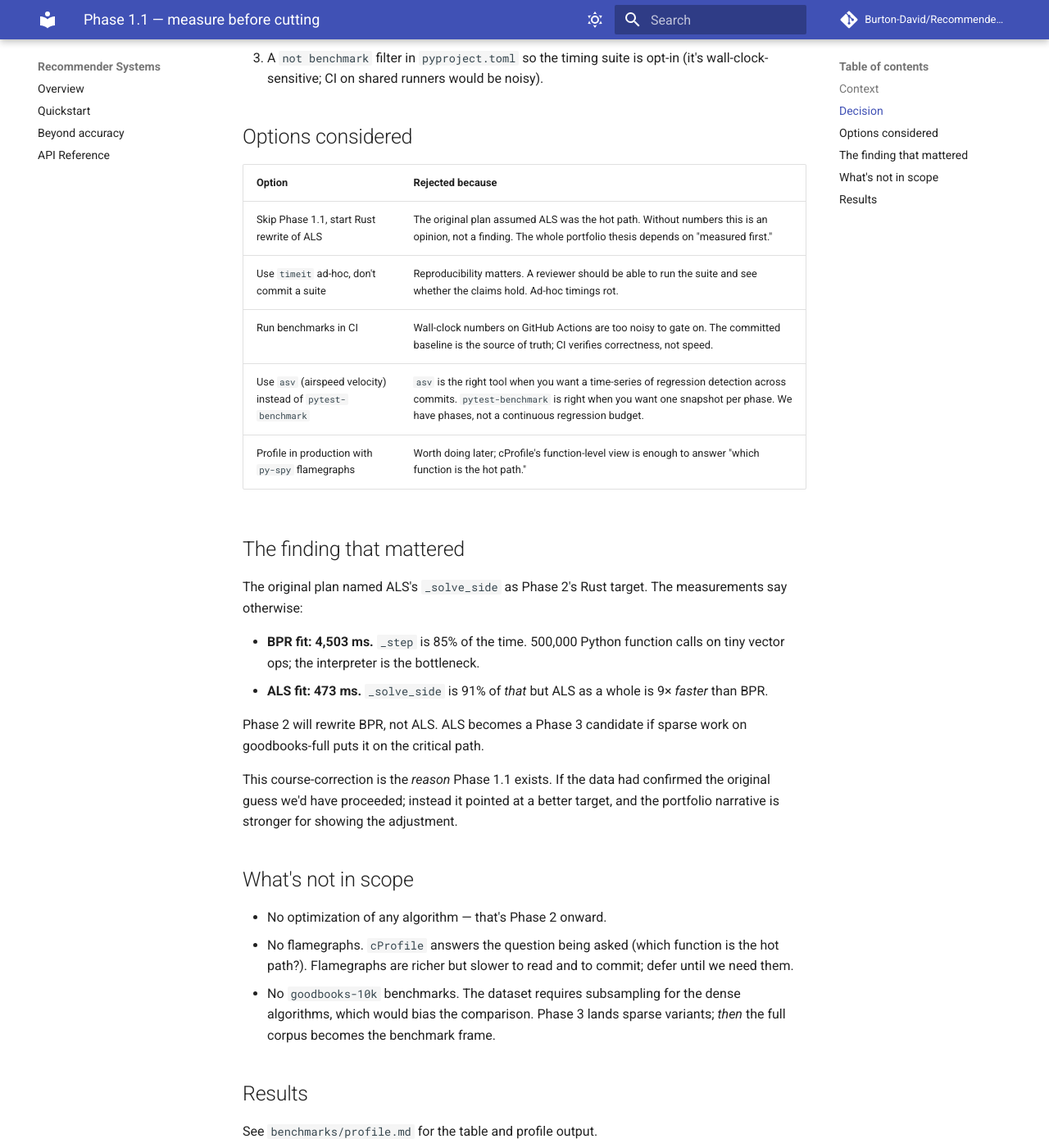
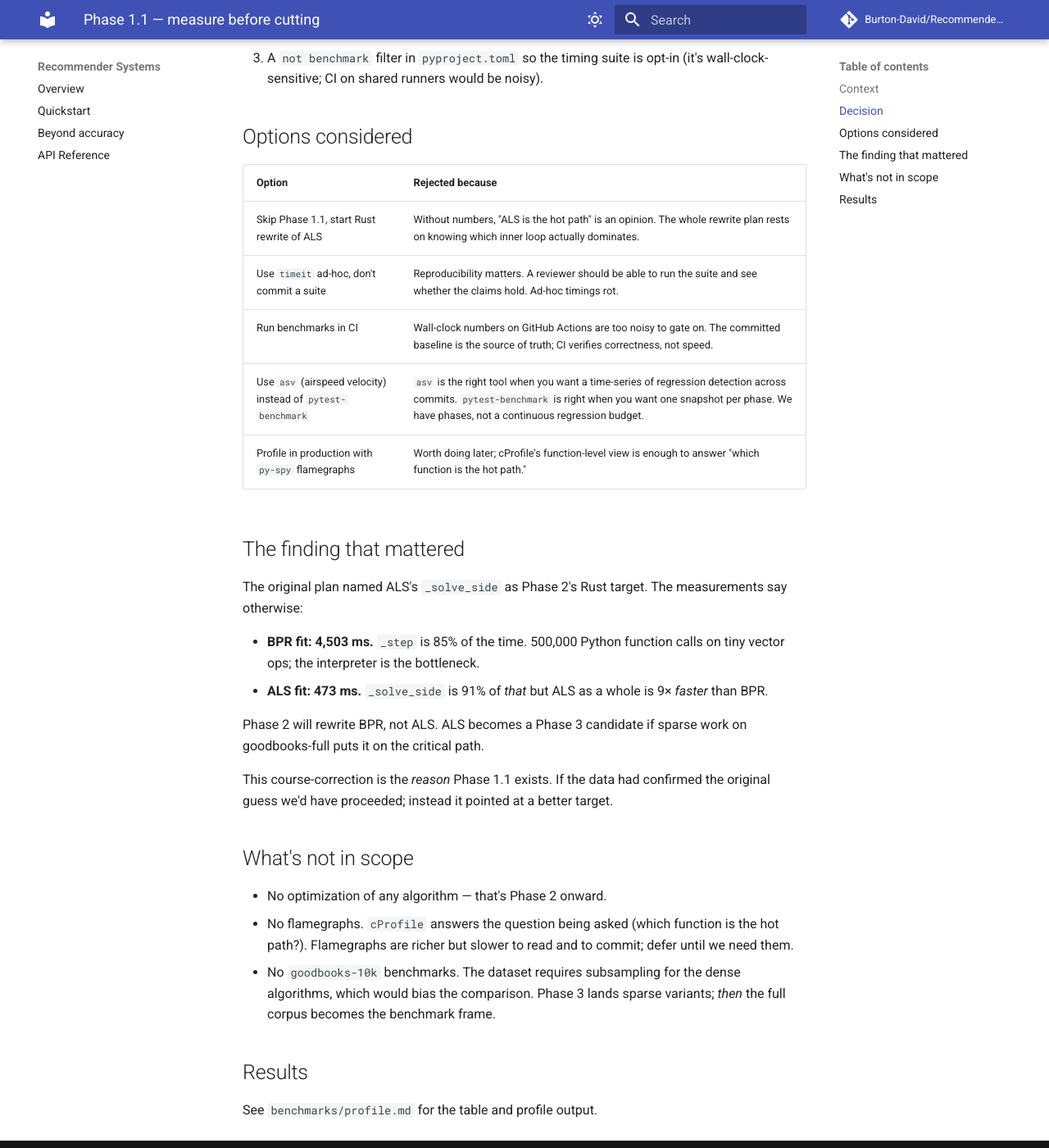
Before and after one commit to Burton-David/Recommender-Systems, an MkDocs documentation site: the page built from docs/evolution/01-1-bench-baseline.md, in a window 1280 px wide and 1400 px high, scrolled down 643 px. Shown: the whole window at 82% size. Built offline with MkDocs 1.6.1 and Material for MkDocs 9.7.7, drawn with Linux system fonts in a browser that asks for light colours; comment, search, counter and statistics services are not loaded.

Commit message:
tidy: remove a couple of meta phrases that don't belong in the ADR
Two lines were narrating the writing of the doc rather than the
engineering. Cleanup.

```diff
--- a/docs/evolution/01-1-bench-baseline.md
+++ b/docs/evolution/01-1-bench-baseline.md
@@ -30,7 +30,7 @@ Three deliverables:
 
 | Option | Rejected because |
 |---|---|
-| Skip Phase 1.1, start Rust rewrite of ALS | The original plan assumed ALS was the hot path. Without numbers this is an opinion, not a finding. The whole portfolio thesis depends on "measured first." |
+| Skip Phase 1.1, start Rust rewrite of ALS | Without numbers, "ALS is the hot path" is an opinion. The whole rewrite plan rests on knowing which inner loop actually dominates. |
 | Use `timeit` ad-hoc, don't commit a suite | Reproducibility matters. A reviewer should be able to run the suite and see whether the claims hold. Ad-hoc timings rot. |
 | Run benchmarks in CI | Wall-clock numbers on GitHub Actions are too noisy to gate on. The committed baseline is the source of truth; CI verifies correctness, not speed. |
 | Use `asv` (airspeed velocity) instead of `pytest-benchmark` | `asv` is the right tool when you want a time-series of regression detection across commits. `pytest-benchmark` is right when you want one snapshot per phase. We have phases, not a continuous regression budget. |
@@ -51,8 +51,7 @@ sparse work on goodbooks-full puts it on the critical path.
 
 This course-correction is the *reason* Phase 1.1 exists. If the data had
 confirmed the original guess we'd have proceeded; instead it pointed at
-a better target, and the portfolio narrative is stronger for showing the
-adjustment.
+a better target.
 
 ## What's not in scope
 
```
Also changed, not shown: benchmarks/profile.md (+0 -2 lines).
